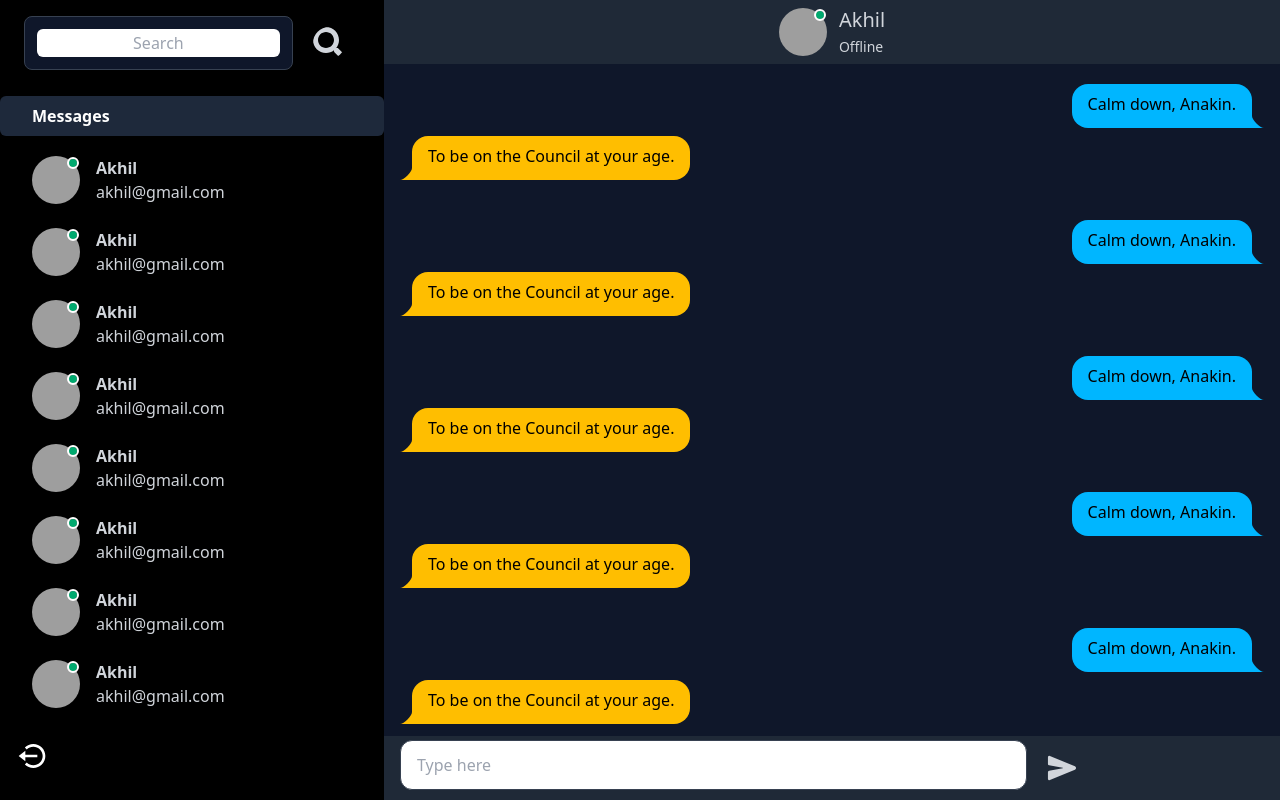
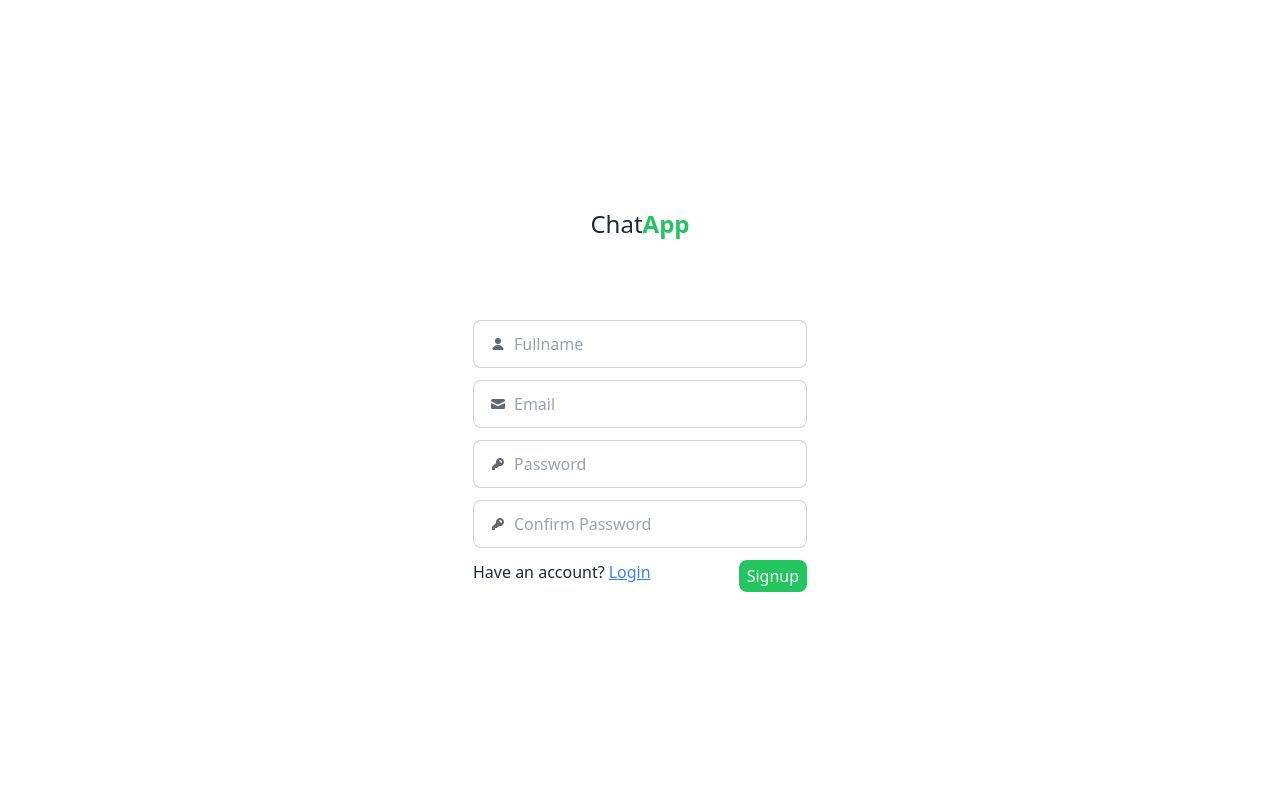
Before and after one commit to Ritik2513/Chat_App, a React (Vite) app in the folder frontend/: page / in a window 1280 px wide. Built offline with nearby package versions, Linux system fonts and the light colour scheme; grey boxes are pictures that could not be loaded.

Commit message:
Signup & Login UI

```diff
--- a/frontend/package.json
+++ b/frontend/package.json
@@ -12,6 +12,7 @@
   "dependencies": {
     "react": "^18.2.0",
     "react-dom": "^18.2.0",
+    "react-hook-form": "^7.52.0",
     "react-icons": "^5.2.1"
   },
   "devDependencies": {
--- a/frontend/src/App.jsx
+++ b/frontend/src/App.jsx
@@ -1,13 +1,17 @@
 import React from "react";
 import Left from "./home/Leftpart/Left";
 import Right from "./home/Rightpart/Right";
+import Signup from "./components/Signup";
+import Login from "./components/Login";
 
 function App() {
   return (
-    <div className="flex h-screen overflow-y-auto no-scrollbar">
-      <Left />
-      <Right />
-    </div>
+    // <div className="flex h-screen overflow-y-auto no-scrollbar">
+    //   <Left />
+    //   <Right />
+    // </div>
+    <Signup/>
+    // <Login/>
   );
 }
 
--- /dev/null
+++ b/frontend/src/components/Login.jsx
@@ -0,0 +1,69 @@
+import React from "react";
+
+function Login() {
+  return (
+    <>
+      <div className="flex h-screen items-center justify-center">
+        <form
+          className="border border-white px-6 py-2 rounded-md space-y-3 w-96"
+          action=""
+        >
+          <h1 className="text-2xl text-center">
+            Chat
+            <span className="text-green-500 font-semibold">App</span>
+          </h1>
+          <h2 className="text-2xl text-white font-bold">Login</h2>
+          <br />
+
+          {/* email */}
+          <label className="input input-bordered flex items-center gap-2">
+            <svg
+              xmlns="http://www.w3.org/2000/svg"
+              viewBox="0 0 16 16"
+              fill="currentColor"
+              className="w-4 h-4 opacity-70"
+            >
+              <path d="M2.5 3A1.5 1.5 0 0 0 1 4.5v.793c.026.009.051.02.076.032L7.674 8.51c.206.1.446.1.652 0l6.598-3.185A.755.755 0 0 1 15 5.293V4.5A1.5 1.5 0 0 0 13.5 3h-11Z" />
+              <path d="M15 6.954 8.978 9.86a2.25 2.25 0 0 1-1.956 0L1 6.954V11.5A1.5 1.5 0 0 0 2.5 13h11a1.5 1.5 0 0 0 1.5-1.5V6.954Z" />
+            </svg>
+            <input type="text" className="grow" placeholder="Email" />
+          </label>
+
+          {/* password */}
+          <label className="input input-bordered flex items-center gap-2">
+            <svg
+              xmlns="http://www.w3.org/2000/svg"
+              viewBox="0 0 16 16"
+              fill="currentColor"
+              className="w-4 h-4 opacity-70"
+            >
+              <path
+                fillRule="evenodd"
+                d="M14 6a4 4 0 0 1-4.899 3.899l-1.955 1.955a.5.5 0 0 1-.353.146H5v1.5a.5.5 0 0 1-.5.5h-2a.5.5 0 0 1-.5-.5v-2.293a.5.5 0 0 1 .146-.353l3.955-3.955A4 4 0 1 1 14 6Zm-4-2a.75.75 0 0 0 0 1.5.5.5 0 0 1 .5.5.75.75 0 0 0 1.5 0 2 2 0 0 0-2-2Z"
+                clipRule="evenodd"
+              />
+            </svg>
+            <input type="password" className="grow" placeholder="Password" />
+          </label>
+
+          {/*text & button */}
+          <div className="flex justify-between">
+            <p>
+              New User?
+              <span className="text-blue-500 underline cursor-pointer ml-1">
+                Signup
+              </span>
+            </p>
+            <input
+              type="submit"
+              value="Login"
+              className="text-white bg-green-500 px-2 py-1 rounded-lg cursor-pointer"
+            />
+          </div>
+        </form>
+      </div>
+    </>
+  );
+}
+
+export default Login;
--- /dev/null
+++ b/frontend/src/components/Signup.jsx
@@ -0,0 +1,162 @@
+import React from "react";
+import { useForm } from "react-hook-form";
+
+function Signup() {
+  const {
+    register,
+    handleSubmit,
+    watch,
+    formState: { errors },
+  } = useForm();
+
+  //watch the password and confirm password field
+  const password = watch("password", "");
+  const confirmPassword = watch("confirmPassword", "");
+
+  const validatePasswordMatch = (value) => {
+    return value === password || "Password do not match";
+  };
+
+  const onSubmit = (data) => console.log(data);
+  return (
+    <>
+      <div className="flex h-screen items-center justify-center">
+        <form
+          onSubmit={handleSubmit(onSubmit)}
+          className="border border-white px-6 py-2 rounded-md space-y-3 w-96"
+        >
+          <h1 className="text-2xl text-center">
+            Chat
+            <span className="text-green-500 font-semibold">App</span>
+          </h1>
+          <h2 className="text-2xl text-white font-bold">Signup</h2>
+          <br />
+          {/* fullname */}
+          <label className="input input-bordered flex items-center gap-2">
+            <svg
+              xmlns="http://www.w3.org/2000/svg"
+              viewBox="0 0 16 16"
+              fill="currentColor"
+              className="w-4 h-4 opacity-70"
+            >
+              <path d="M8 8a3 3 0 1 0 0-6 3 3 0 0 0 0 6ZM12.735 14c.618 0 1.093-.561.872-1.139a6.002 6.002 0 0 0-11.215 0c-.22.578.254 1.139.872 1.139h9.47Z" />
+            </svg>
+            <input
+              type="text"
+              className="grow"
+              placeholder="Fullname"
+              {...register("fullname", { required: true })}
+            />
+          </label>
+          {errors.fullname && (
+            <span className="text-red-500 text-sm font-semibold">
+              {" "}
+              This field is required
+            </span>
+          )}
+
+          {/* email */}
+          <label className="input input-bordered flex items-center gap-2">
+            <svg
+              xmlns="http://www.w3.org/2000/svg"
+              viewBox="0 0 16 16"
+              fill="currentColor"
+              className="w-4 h-4 opacity-70"
+            >
+              <path d="M2.5 3A1.5 1.5 0 0 0 1 4.5v.793c.026.009.051.02.076.032L7.674 8.51c.206.1.446.1.652 0l6.598-3.185A.755.755 0 0 1 15 5.293V4.5A1.5 1.5 0 0 0 13.5 3h-11Z" />
+              <path d="M15 6.954 8.978 9.86a2.25 2.25 0 0 1-1.956 0L1 6.954V11.5A1.5 1.5 0 0 0 2.5 13h11a1.5 1.5 0 0 0 1.5-1.5V6.954Z" />
+            </svg>
+            <input
+              type="email"
+              className="grow"
+              placeholder="Email"
+              {...register("email", { required: true })}
+            />
+          </label>
+          {errors.email && (
+            <span className="text-red-500 text-sm font-semibold">
+              {" "}
+              This field is required
+            </span>
+          )}
+
+          {/* password */}
+          <label className="input input-bordered flex items-center gap-2">
+            <svg
+              xmlns="http://www.w3.org/2000/svg"
+              viewBox="0 0 16 16"
+              fill="currentColor"
+              className="w-4 h-4 opacity-70"
+            >
+              <path
+                fillRule="evenodd"
+                d="M14 6a4 4 0 0 1-4.899 3.899l-1.955 1.955a.5.5 0 0 1-.353.146H5v1.5a.5.5 0 0 1-.5.5h-2a.5.5 0 0 1-.5-.5v-2.293a.5.5 0 0 1 .146-.353l3.955-3.955A4 4 0 1 1 14 6Zm-4-2a.75.75 0 0 0 0 1.5.5.5 0 0 1 .5.5.75.75 0 0 0 1.5 0 2 2 0 0 0-2-2Z"
+                clipRule="evenodd"
+              />
+            </svg>
+            <input
+              type="password"
+              className="grow"
+              placeholder="Password"
+              {...register("password", { required: true })}
+            />
+          </label>
+          {errors.password && (
+            <span className="text-red-500 text-sm font-semibold">
+              {" "}
+              This field is required
+            </span>
+          )}
+
+          {/* Confirm Password */}
+          <label className="input input-bordered flex items-center gap-2">
+            <svg
+              xmlns="http://www.w3.org/2000/svg"
+              viewBox="0 0 16 16"
+              fill="currentColor"
+              className="w-4 h-4 opacity-70"
+            >
+              <path
+                fillRule="evenodd"
+                d="M14 6a4 4 0 0 1-4.899 3.899l-1.955 1.955a.5.5 0 0 1-.353.146H5v1.5a.5.5 0 0 1-.5.5h-2a.5.5 0 0 1-.5-.5v-2.293a.5.5 0 0 1 .146-.353l3.955-3.955A4 4 0 1 1 14 6Zm-4-2a.75.75 0 0 0 0 1.5.5.5 0 0 1 .5.5.75.75 0 0 0 1.5 0 2 2 0 0 0-2-2Z"
+                clipRule="evenodd"
+              />
+            </svg>
+            <input
+              type="password"
+              className="grow"
+              placeholder="Confirm Password"
+              {...register("confirmPassword", {
+                required: true,
+                validate: validatePasswordMatch,
+              })}
+            />
+          </label>
+          {errors.confirmPassword && (
+            <span className="text-red-500 text-sm font-semibold">
+              {" "}
+              {errors.confirmPassword.message}
+            </span>
+          )}
+
+          {/*text & button */}
+          <div className="flex justify-between">
+            <p>
+              Have an account?
+              <span className="text-blue-500 underline cursor-pointer ml-1">
+                Login
+              </span>
+            </p>
+            <input
+              type="submit"
+              value="Signup"
+              className="text-white bg-green-500 px-2 py-1 rounded-lg cursor-pointer"
+            />
+          </div>
+        </form>
+      </div>
+    </>
+  );
+}
+
+export default Signup;
```
Also changed, not shown: 1 other file (tests, documents, lock files or other folders).
